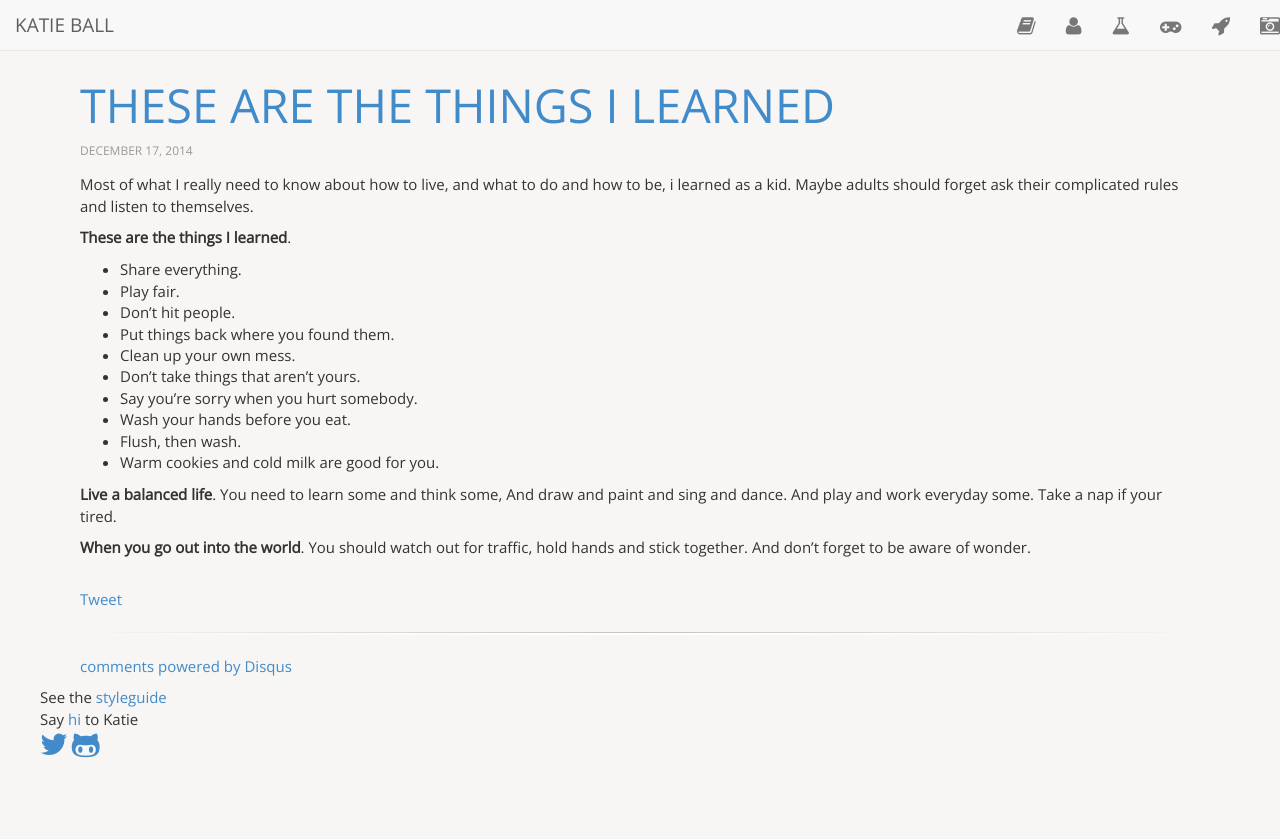
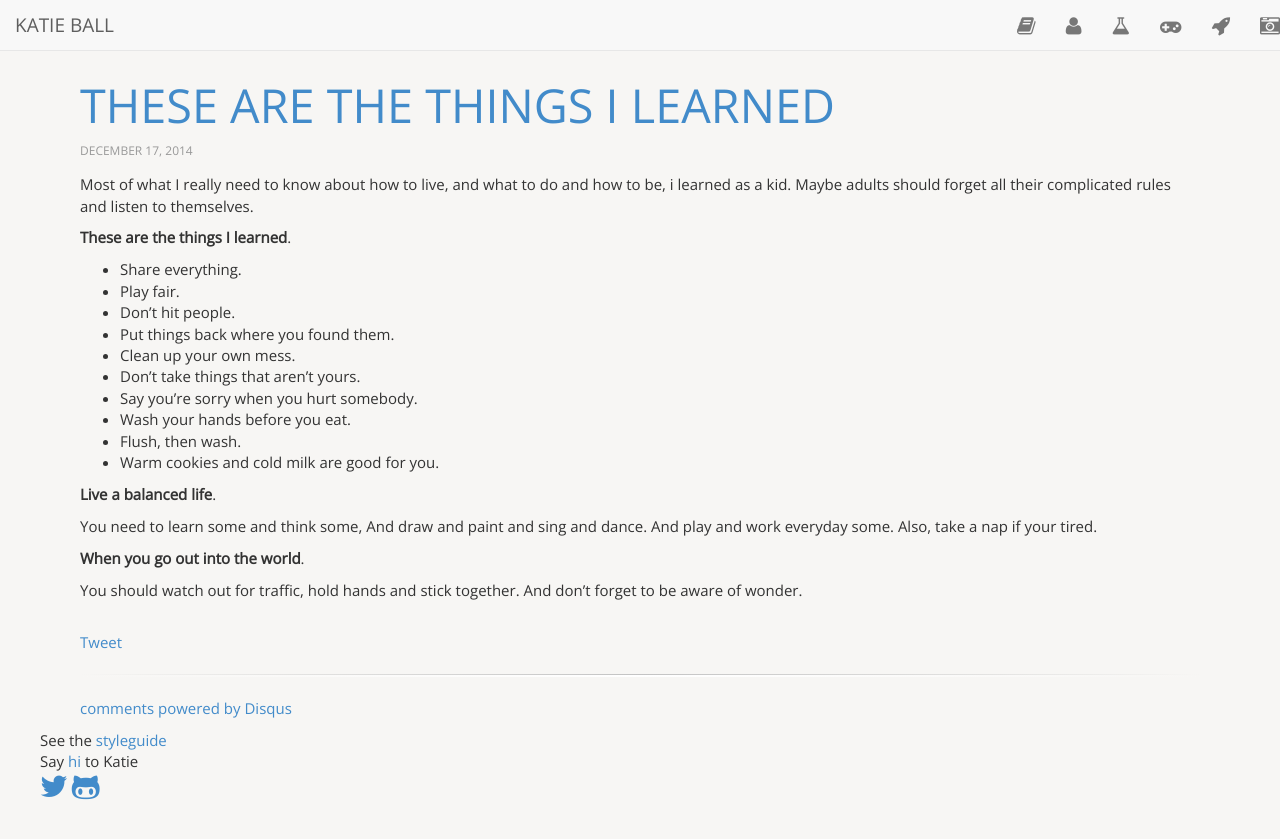
Before and after one commit to roachhd/roachhd.github.io, a Jekyll site: the page built from _posts/2014-12-17-everything-i-learned.md, in a window 1280 px wide. Shown: the top 839 px of the page. Built offline with Jekyll 4.4.1, drawn with Linux system fonts in a browser that asks for light colours; nearby versions of some CDN libraries; comment, search, counter and statistics services are not loaded.

Commit message:
Update 2014-12-17-everything-i-learned.md

```diff
--- a/_posts/2014-12-17-everything-i-learned.md
+++ b/_posts/2014-12-17-everything-i-learned.md
@@ -5,7 +5,7 @@ title: These are the things I learned
 
 
 Most of what I really need to know about how to live, and what to do and how to be, i learned as a kid.
-Maybe adults should forget ask their complicated rules and listen to themselves.
+Maybe adults should forget all their complicated rules and listen to themselves.
 
 **These are the things I learned**.
 
@@ -21,9 +21,11 @@ Maybe adults should forget ask their complicated rules and listen to themselves.
 - Warm cookies and cold milk are good for you.
 
 **Live a balanced life**.
+
 You need to learn some and think some, And draw and paint and sing and dance.
-And play and work everyday some. Take a nap if your tired.
+And play and work everyday some. Also, take a nap if your tired.
 
 **When you go out into the world**.
+
 You should watch out for traffic, hold hands and stick together.
 And don't forget to be aware of wonder.
```
